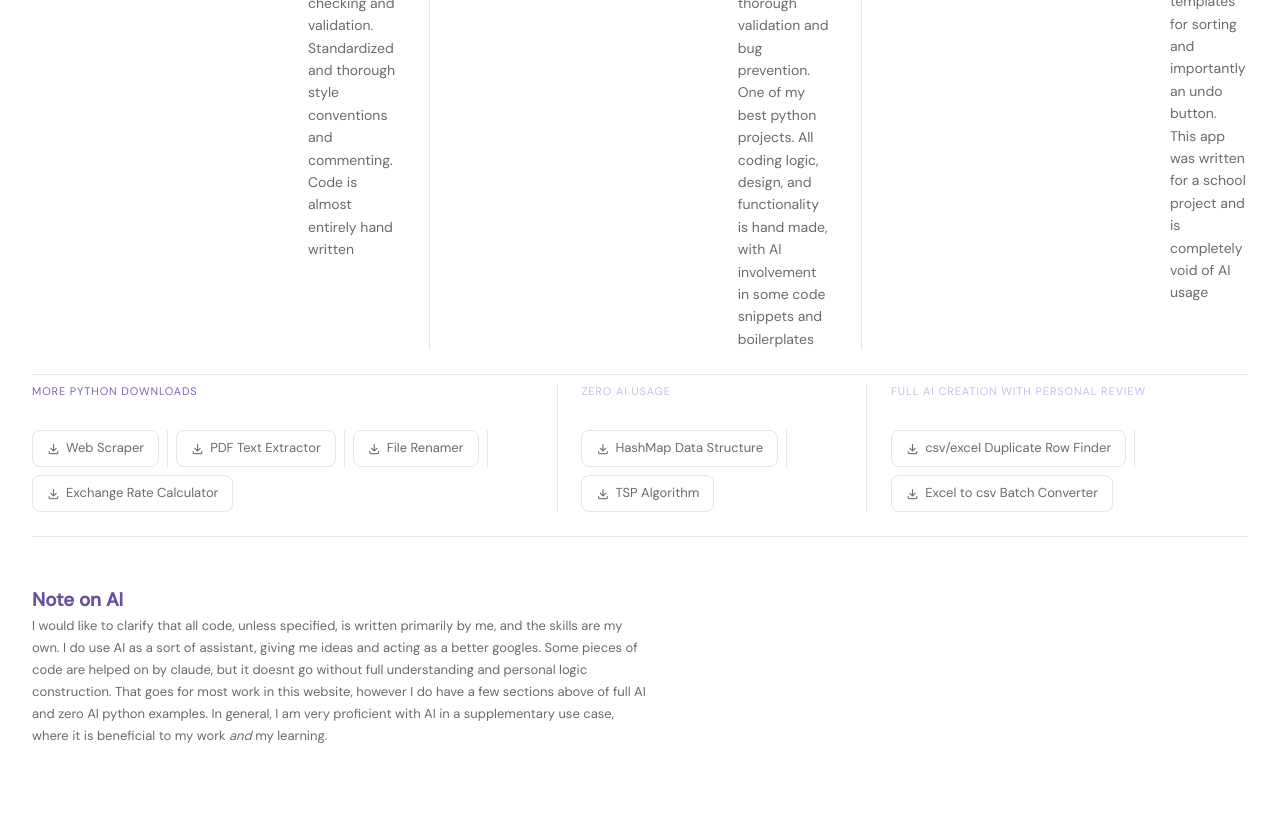
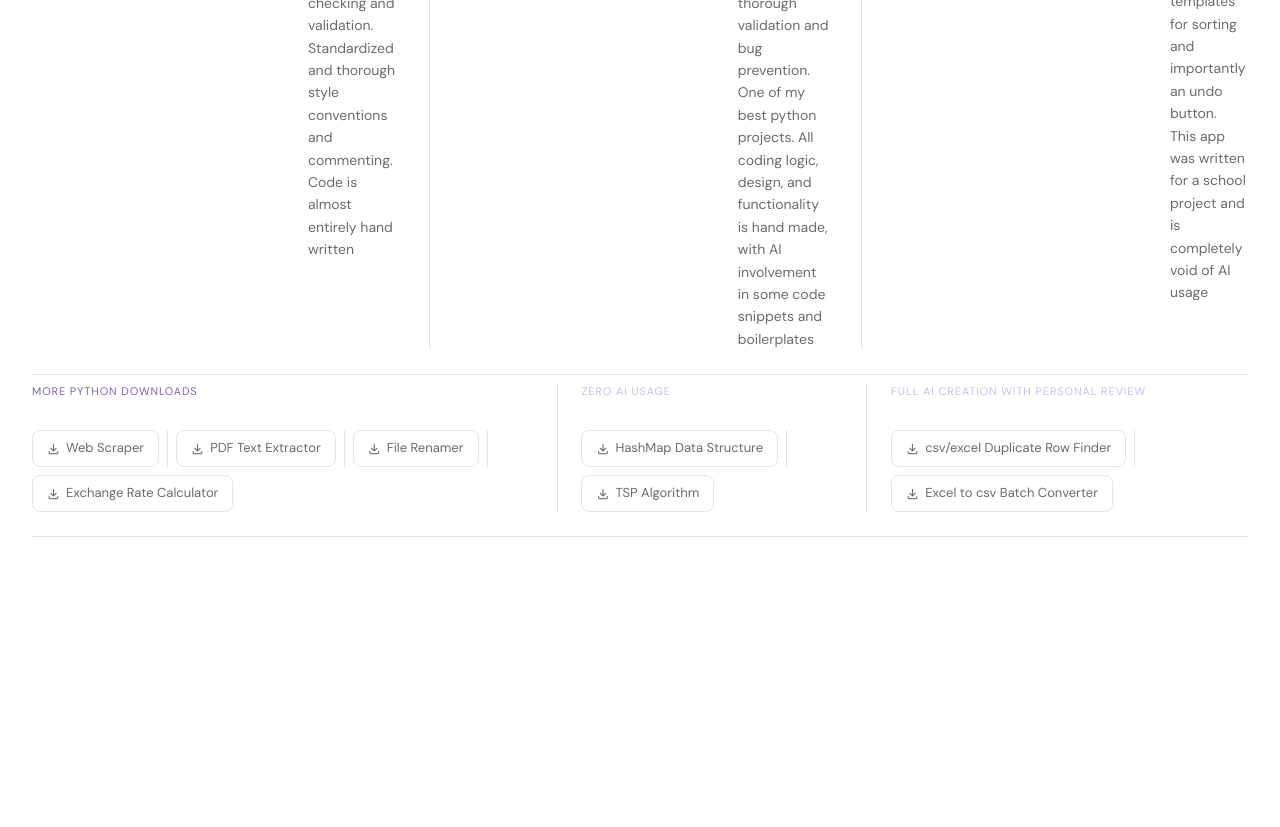
Before and after one commit to KadeDavis4/KadeDavis4.github.io, a plain HTML site: page pages/python.html in a window 1280 px wide. Shown: the part 513-1340 px from the top of the page. After the commit the page ends 1050 px from the top, so only its background shows below. Drawn offline with Linux system fonts and the light colour scheme.

Commit message:
Update python.html

```diff
--- a/pages/python.html
+++ b/pages/python.html
@@ -133,8 +133,3 @@
 </section>
 
 <div class="divider"></div>
-
-<section class="hero">
-  <h3>Note on AI</h3>
-  <p style="max-width: 1100px; font-size: 13px">I would like to clarify that all code, unless specified, is written primarily by me, and the skills are my own. I do use AI as a sort of assistant, giving me ideas and acting as a better googles. Some pieces of code are helped on by claude, but it doesnt go without full understanding and personal logic construction. That goes for most work in this website, however I do have a few sections above of full AI and zero AI python examples. In general, I am very proficient with AI in a supplementary use case, where it is beneficial to my work <i>and</i> my learning.</p>
-</section>
```
